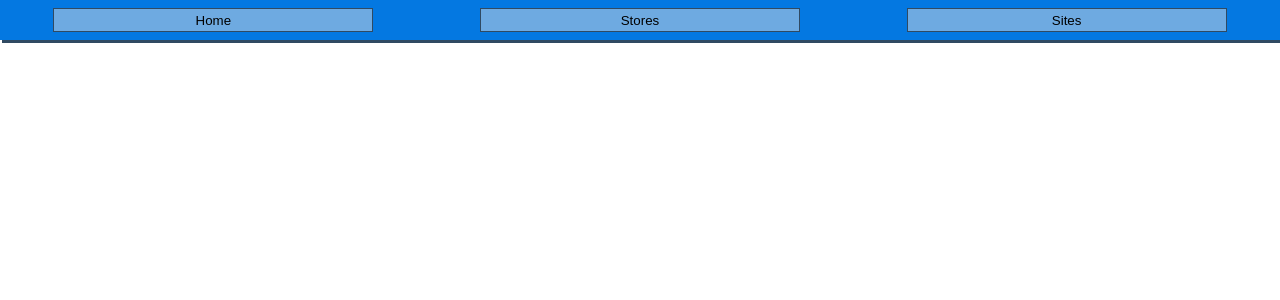
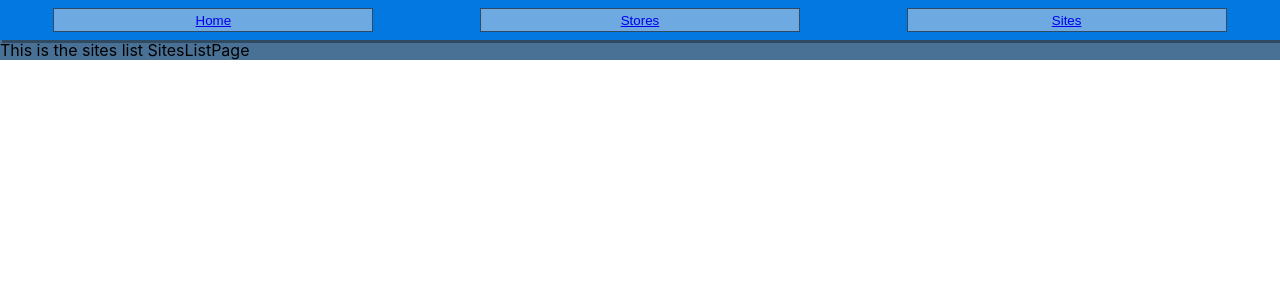
Before and after one commit to josephbkim/unit4project, a React (Create React App) app in the folder demandServer/demandreact/: page /sites in a window 1280 px wide. Shown: the top 300 px of the page. Built offline with nearby package versions, Linux system fonts and the light colour scheme.

Commit message:
found syntax error map is centered

```diff
--- a/demandServer/demandreact/src/App.js
+++ b/demandServer/demandreact/src/App.js
@@ -1,4 +1,5 @@
 import React, { Component } from "react";
+import styled from "styled-components";
 import { BrowserRouter as Router, Switch, Route } from "react-router-dom";
 
 import NavBar from "./components/NavBar";
@@ -11,17 +12,21 @@ class App extends Component {
   render() {
     return (
       <Router>
-        <div>
+        <WebDiv>
           <NavBar />
           <Switch>
             <Route exact path="/" component={HomePage} />
             <Route exact path="/stores" component={StoreListPage} />
             <Route exact path="/sites" component={SitesListPage} />
           </Switch>
-        </div>
+        </WebDiv>
       </Router>
     );
   }
 }
 
 export default App;
+
+const WebDiv = styled.div`
+  background-color: #497195;
+`;
--- a/demandServer/demandreact/src/components/HomePage.js
+++ b/demandServer/demandreact/src/components/HomePage.js
@@ -15,9 +15,10 @@ class HomePage extends Component {
 export default HomePage;
 
 const HomeDiv = styled.div`
-  display: grid;
-  justify-content: center;
-  height: 85vh;
-  width: 100vh;
-  padding-top: 2vh;
+  display: flex;
+  flex-direction: row;
+  justify-content: space-around;
+  align-content: space-around;
+  height: 100vh;
+  width: 100vw;
 `;
--- a/demandServer/demandreact/src/components/MapDisplay.js
+++ b/demandServer/demandreact/src/components/MapDisplay.js
@@ -25,8 +25,10 @@ class MapDisplay extends Component {
 export default MapDisplay;
 
 const MapBox = styled.div`
-  height: 70vh;
-  width: 70vw;
-  border: 1px solid grey;
-  padding: auto;
+  justify-self: center;
+  height: 96vh;
+  width: 96vw;
+  border: 2px solid grey;
+  margin: auto;
+  padding: 2vh 2vw;
 `;
--- a/demandServer/demandreact/src/components/NavBar.js
+++ b/demandServer/demandreact/src/components/NavBar.js
@@ -6,9 +6,15 @@ class NavBar extends Component {
   render() {
     return (
       <StyledNav>
-        <StyledButton>Home</StyledButton>
-        <StyledButton>Stores</StyledButton>
-        <StyledButton>Sites</StyledButton>
+        <StyledButton>
+          <Link to="/">Home</Link>
+        </StyledButton>
+        <StyledButton>
+          <Link to="/stores">Stores</Link>
+        </StyledButton>
+        <StyledButton>
+          <Link to="/sites">Sites</Link>
+        </StyledButton>
       </StyledNav>
     );
   }
--- a/demandServer/demandreact/src/components/SitesListPage.js
+++ b/demandServer/demandreact/src/components/SitesListPage.js
@@ -2,7 +2,7 @@ import React, { Component } from "react";
 
 class SitesListPage extends Component {
   render() {
-    return <div />;
+    return <div>This is the sites list SitesListPage</div>;
   }
 }
 
--- a/demandServer/demandreact/src/components/StoreListPage.js
+++ b/demandServer/demandreact/src/components/StoreListPage.js
@@ -2,7 +2,7 @@ import React, { Component } from "react";
 
 class StoreListPage extends Component {
   render() {
-    return <div />;
+    return <div>This is the Store List Page</div>;
   }
 }
 
```
